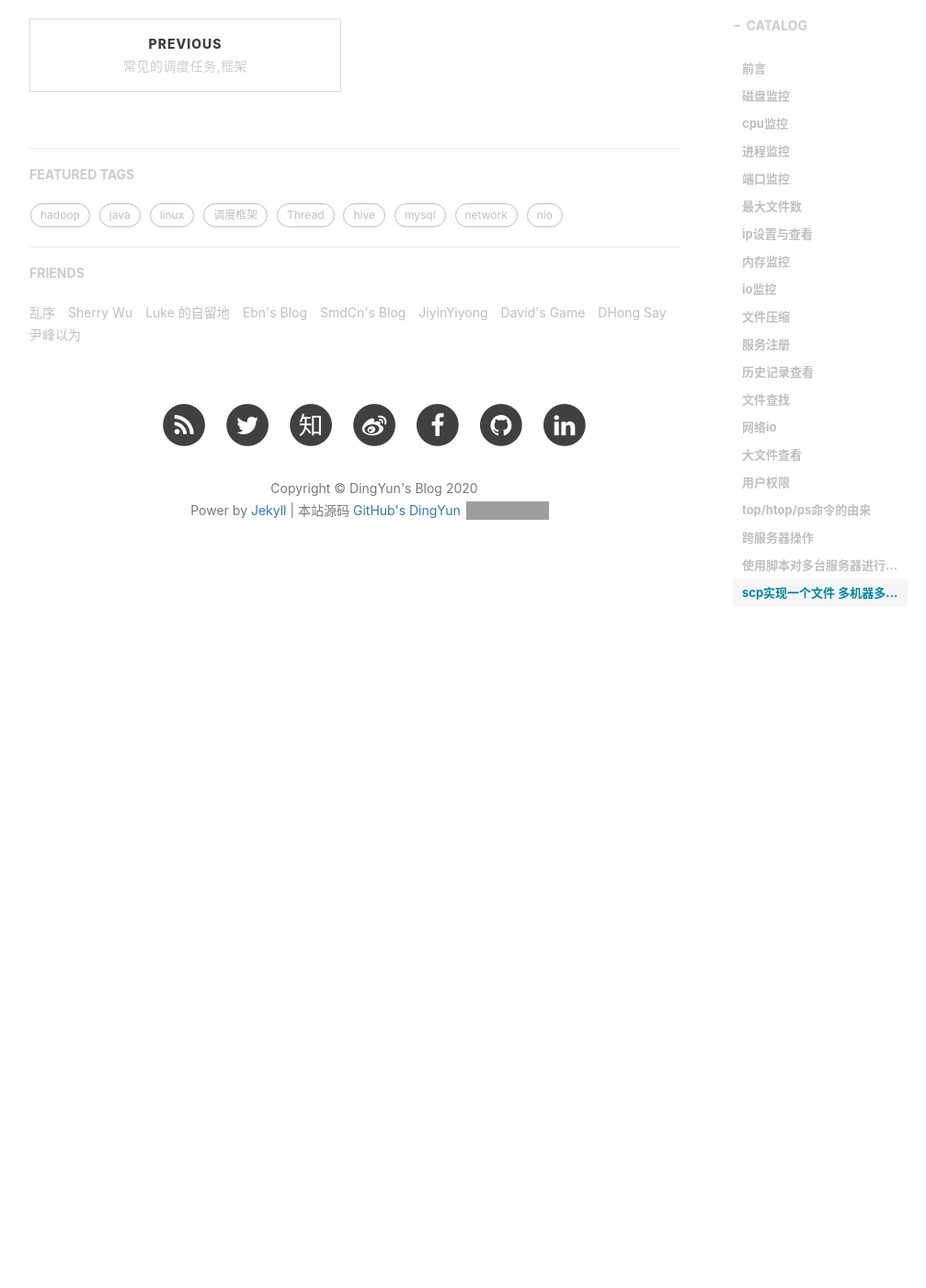
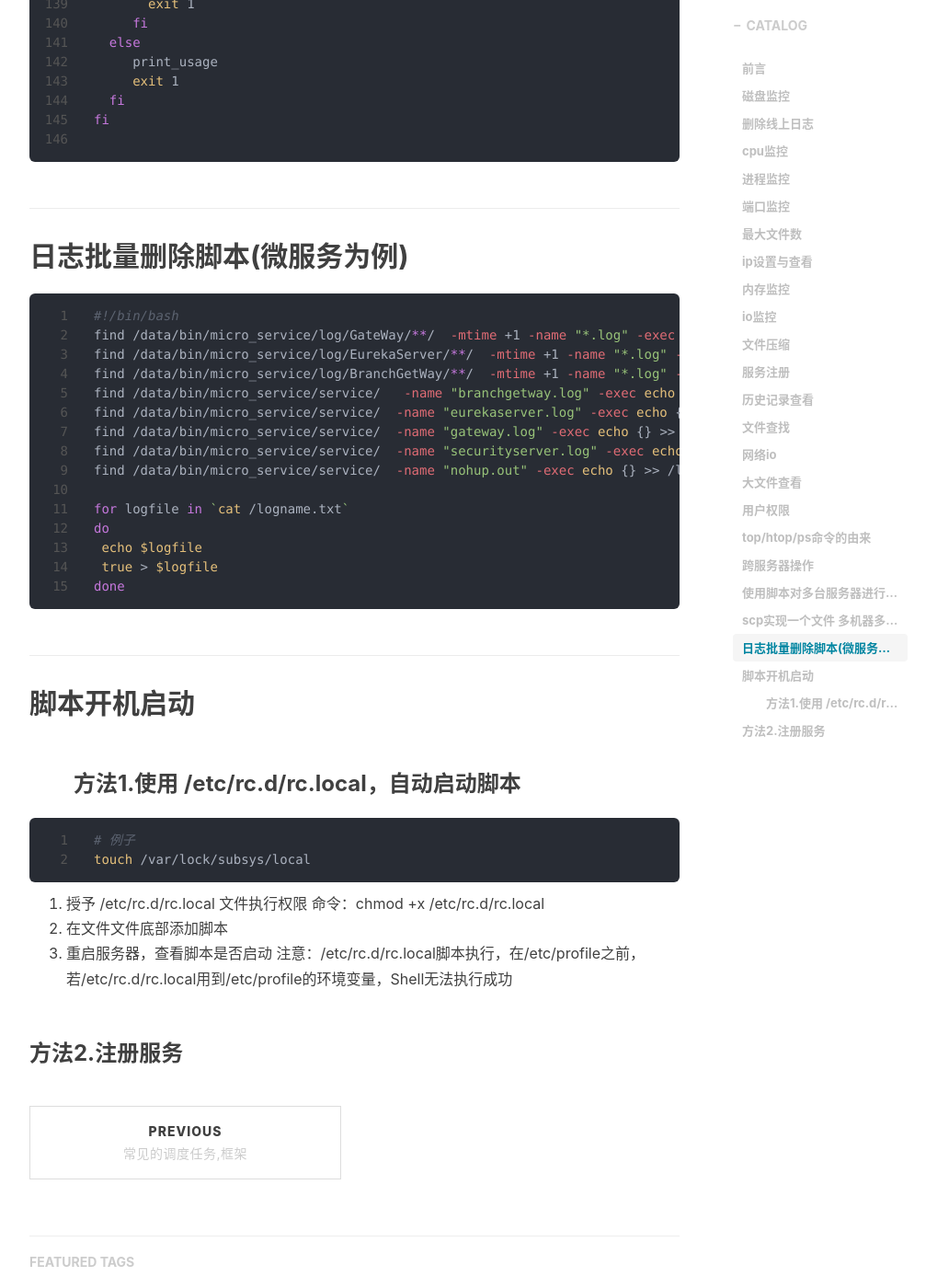
Before and after one commit to githubdingyun/githubdingyun.github.io, a Jekyll site: the page built from _posts/2019/2019-10-24-linux-commend.markdown, in a window 1280 px wide and 1400 px high, scrolled down 8374 px. Shown: the whole window at 92% size, without its empty margins (233-1240 px from the left). Built offline with Jekyll 4.4.1, drawn with Linux system fonts in a browser that asks for light colours; nearby versions of some CDN libraries; comment, search, counter and statistics services are not loaded; before the commit the page ends 9033 px from its top, so only the background shows below that; some of the changed text lies outside the part shown; grey boxes are pictures that could not be loaded.

Commit message:
update blogs

````diff
--- a/_posts/2019/2019-10-24-linux-commend.markdown
+++ b/_posts/2019/2019-10-24-linux-commend.markdown
@@ -23,7 +23,13 @@ linux 运维监控包括很多维度: 磁盘,io,网络,负载,端口监控,日
 ## 磁盘监控
  * ```df -lh```
  * ```du -sh /data/*```
+## 删除线上日志
+
+* true > INFO-
+* true > ERROR-
+
 ## cpu监控
+
 * ```top```
 * ```htop```
 ## 进程监控
@@ -251,3 +257,40 @@ else
 fi
 
 ```
+
+## 日志批量删除脚本(微服务为例)
+
+```sh
+#!/bin/bash
+find /data/bin/micro_service/log/GateWay/**/  -mtime +1 -name "*.log" -exec echo {} > /logname.txt \;
+find /data/bin/micro_service/log/EurekaServer/**/  -mtime +1 -name "*.log" -exec echo {} > /logname.txt \;
+find /data/bin/micro_service/log/BranchGetWay/**/  -mtime +1 -name "*.log" -exec echo {} > /logname.txt \;
+find /data/bin/micro_service/service/   -name "branchgetway.log" -exec echo {} >> /logname.txt \;
+find /data/bin/micro_service/service/  -name "eurekaserver.log" -exec echo {} >> /logname.txt \;
+find /data/bin/micro_service/service/  -name "gateway.log" -exec echo {} >> /logname.txt \;
+find /data/bin/micro_service/service/  -name "securityserver.log" -exec echo {} >> /logname.txt \;
+find /data/bin/micro_service/service/  -name "nohup.out" -exec echo {} >> /logname.txt \;
+
+for logfile in `cat /logname.txt`
+do
+ echo $logfile
+ true > $logfile
+done
+```
+
+## 脚本开机启动
+
+### 　　方法1.使用 /etc/rc.d/rc.local，自动启动脚本
+
+```sh
+# 例子
+touch /var/lock/subsys/local
+```
+
+1.  授予 /etc/rc.d/rc.local 文件执行权限
+    命令：chmod +x /etc/rc.d/rc.local
+2.  在文件文件底部添加脚本
+3.  重启服务器，查看脚本是否启动
+  注意：/etc/rc.d/rc.local脚本执行，在/etc/profile之前，若/etc/rc.d/rc.local用到/etc/profile的环境变量，Shell无法执行成功
+
+### 方法2.注册服务
````
